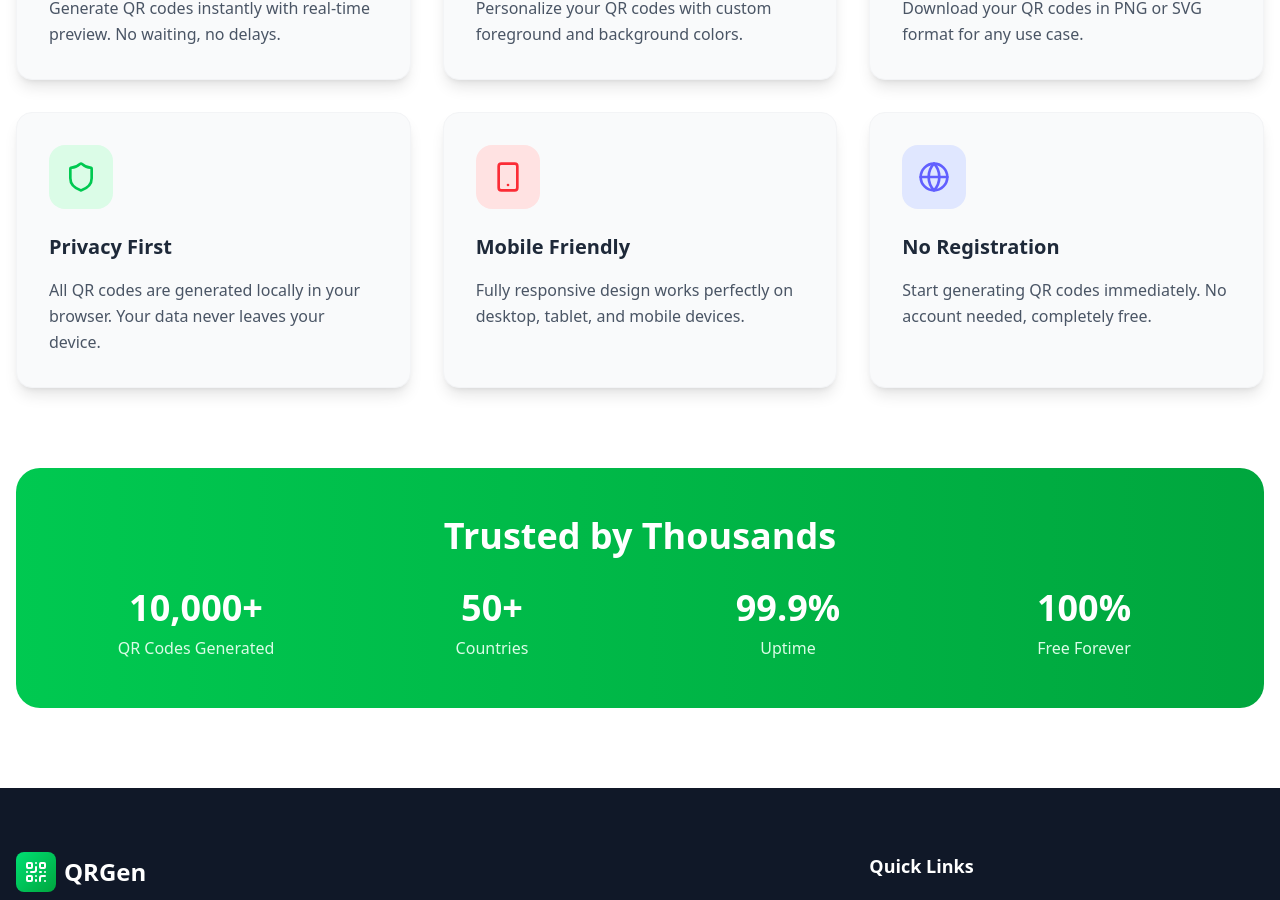
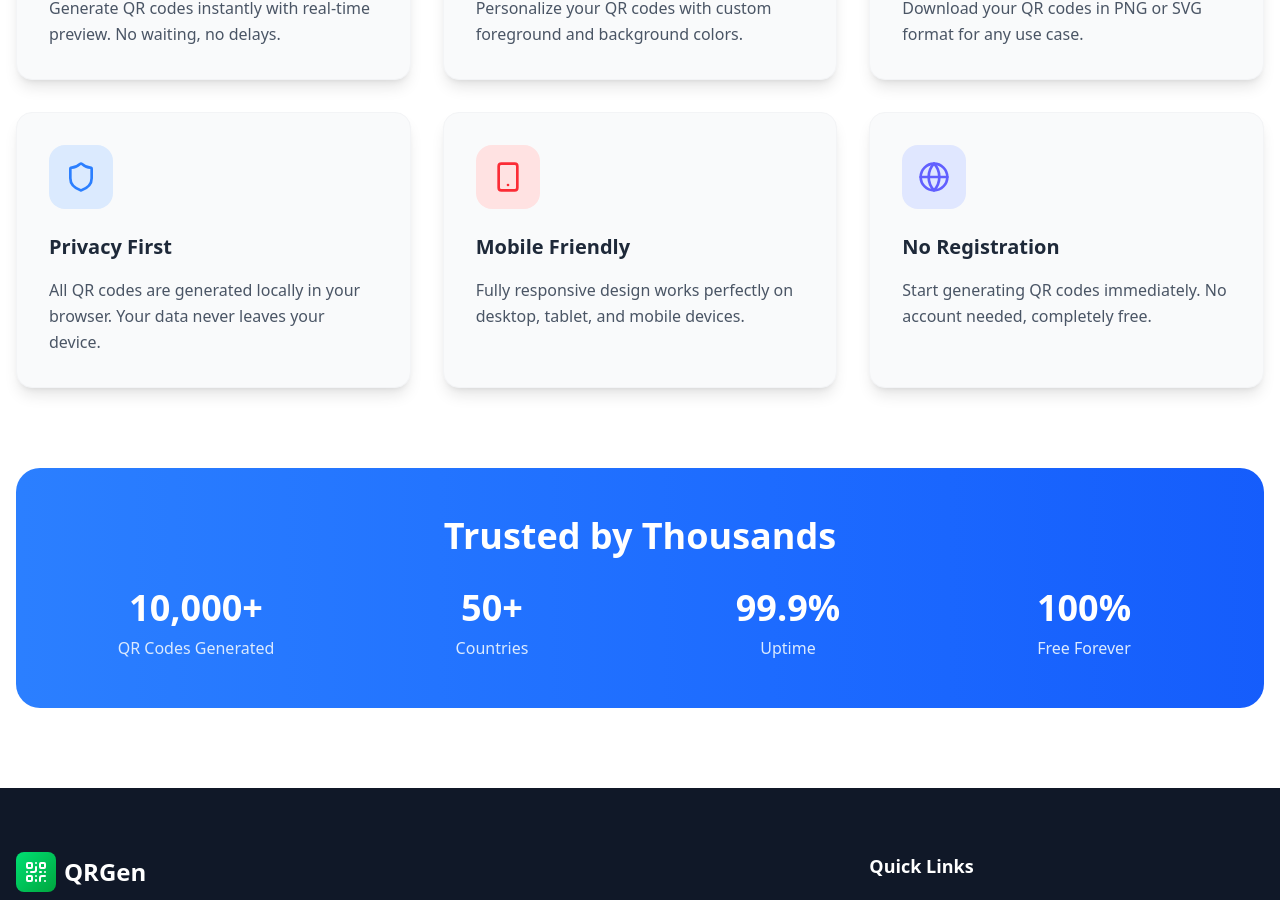
Before and after one commit to mateobetancurb/qr-code-generator, a React (Vite) app: page / in a window 1280 px wide. Shown: the part 2150-3050 px from the top of the page. Built offline with nearby package versions, Linux system fonts and the light colour scheme.

Commit message:
Update Features component to change color scheme from green to blue for improved visual consistency across the application.

```diff
--- a/src/components/Features.tsx
+++ b/src/components/Features.tsx
@@ -39,8 +39,8 @@ const Features: React.FC = () => {
 			title: "Privacy First",
 			description:
 				"All QR codes are generated locally in your browser. Your data never leaves your device.",
-			color: "text-green-500",
-			bgColor: "bg-green-100 dark:bg-green-900/20",
+			color: "text-blue-500",
+			bgColor: "bg-blue-100 dark:bg-blue-900/20",
 		},
 		{
 			icon: Smartphone,
@@ -102,26 +102,26 @@ const Features: React.FC = () => {
 				</div>
 
 				{/* Stats Section */}
-				<div className="mt-20 bg-gradient-to-r from-green-500 to-green-600 rounded-3xl p-12 text-center">
+				<div className="mt-20 bg-gradient-to-r from-blue-500 to-blue-600 rounded-3xl p-12 text-center">
 					<h3 className="text-3xl md:text-4xl font-bold text-white mb-8">
 						Trusted by Thousands
 					</h3>
 					<div className="grid grid-cols-1 md:grid-cols-4 gap-8">
 						<div className="text-center">
 							<div className="text-4xl font-bold text-white mb-2">10,000+</div>
-							<div className="text-green-100">QR Codes Generated</div>
+							<div className="text-blue-100">QR Codes Generated</div>
 						</div>
 						<div className="text-center">
 							<div className="text-4xl font-bold text-white mb-2">50+</div>
-							<div className="text-green-100">Countries</div>
+							<div className="text-blue-100">Countries</div>
 						</div>
 						<div className="text-center">
 							<div className="text-4xl font-bold text-white mb-2">99.9%</div>
-							<div className="text-green-100">Uptime</div>
+							<div className="text-blue-100">Uptime</div>
 						</div>
 						<div className="text-center">
 							<div className="text-4xl font-bold text-white mb-2">100%</div>
-							<div className="text-green-100">Free Forever</div>
+							<div className="text-blue-100">Free Forever</div>
 						</div>
 					</div>
 				</div>
```
